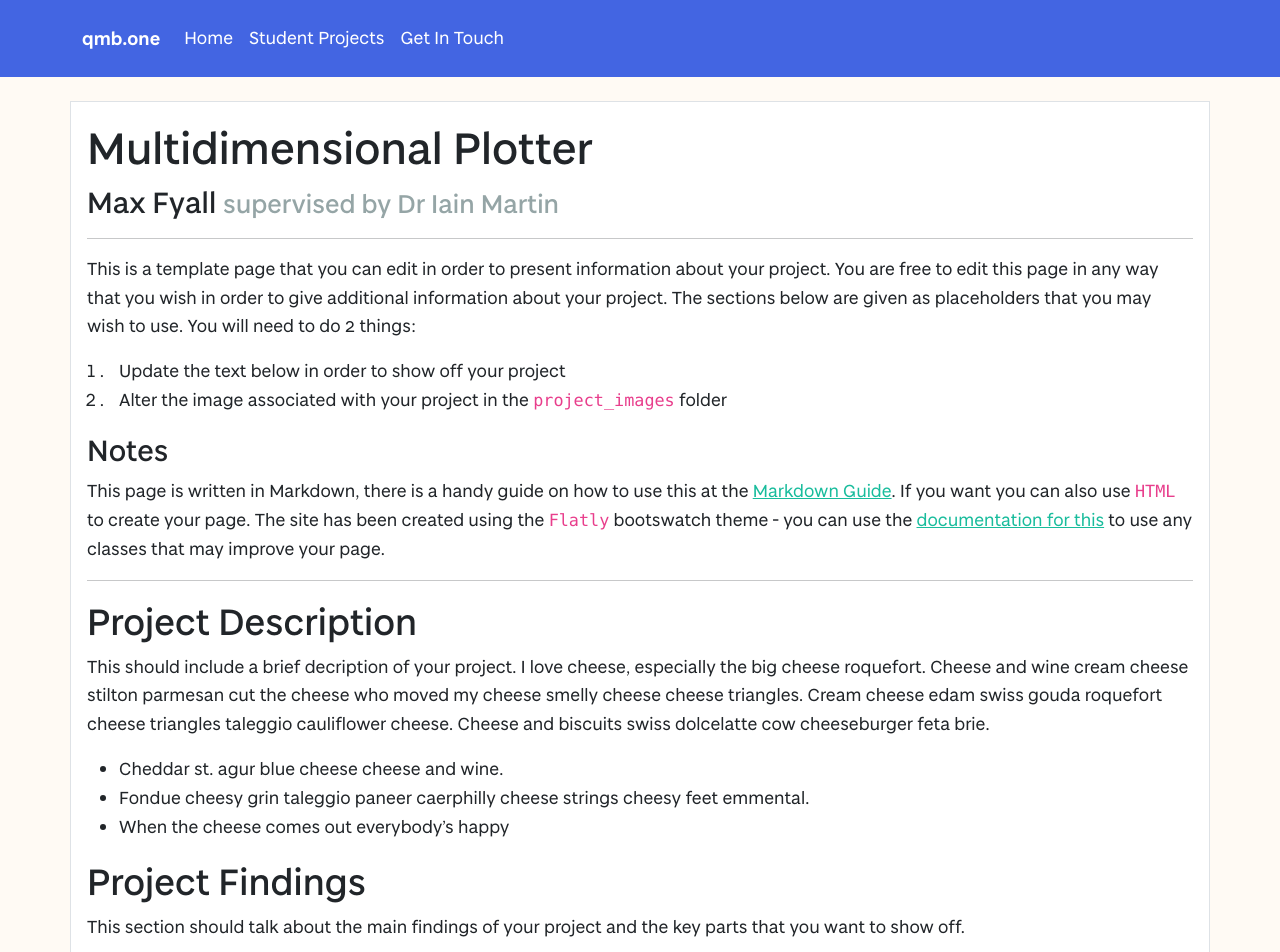
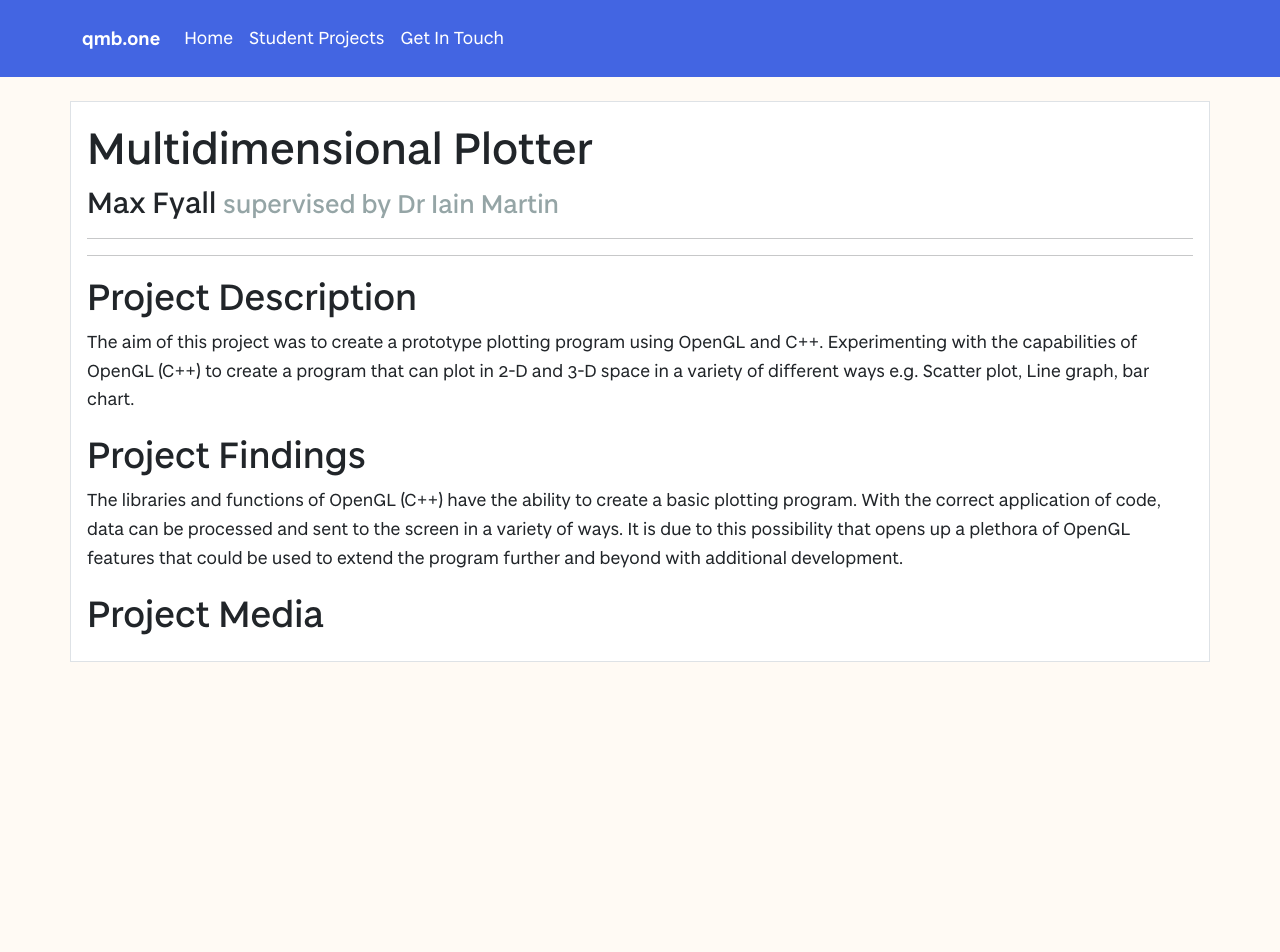
Before and after one commit to vivienprk/degree-show-2022, a Jekyll site: the page built from projects/MaxFyall.md, in a window 1280 px wide and 1400 px high. Shown: the top 952 px of the window. Built offline with Jekyll 4.4.1, drawn with Linux system fonts in a browser that asks for light colours; some of the changed text lies outside the part shown.

Commit message:
Updated Project page and added project image.
Provided description and findings on project page. Uploaded image of project called "plotter.jpg".

```diff
--- a/projects/MaxFyall.md
+++ b/projects/MaxFyall.md
@@ -3,34 +3,17 @@ layout: project
 studentName: "Max Fyall"
 supervisorName: "Dr Iain Martin"
 projectTitle: "Multidimensional Plotter"
-projectImage: "sampleImage.jpg"
+projectImage: "plotter.jpg"
 
 ---
-
-This is a template page that you can edit in order to present information about your project. You are free to edit this page in any way that you wish in order to give additional information about your project. The sections below are given as placeholders that you may wish to use. You will need to do 2 things:
-
-1. Update the text below in order to show off your project
-2. Alter the image associated with your project in the `project_images` folder
-
-### Notes
-This page is written in Markdown, there is a handy guide on how to use this at the [Markdown Guide](https://www.markdownguide.org/cheat-sheet/). If you want you can also use `HTML` to create your page. The site has been created using the `Flatly` bootswatch theme - you can use the [documentation for this](https://bootswatch.com/flatly/) to use any classes that may improve your page.
 
 <hr>
 
 ## Project Description
-This should include a brief decription of your project. I love cheese, especially the big cheese roquefort. Cheese and wine cream cheese stilton parmesan cut the cheese who moved my cheese smelly cheese cheese triangles. Cream cheese edam swiss gouda roquefort cheese triangles taleggio cauliflower cheese. Cheese and biscuits swiss dolcelatte cow cheeseburger feta brie.
-
-- Cheddar st. agur blue cheese cheese and wine.
-- Fondue cheesy grin taleggio paneer caerphilly cheese strings cheesy feet emmental.
-- When the cheese comes out everybody's happy
+The aim of this project was to create a prototype plotting program using OpenGL and C++. Experimenting with the capabilities of OpenGL (C++) to create a program that can plot in 2-D and 3-D space in a variety of different ways e.g. Scatter plot, Line graph, bar chart.
 
 ## Project Findings
-This section should talk about the main findings of your project and the key parts that you want to show off.
+The libraries and functions of OpenGL (C++) have the ability to create a basic plotting program. With the correct application of code, data can be processed and sent to the screen in a variety of ways. It is due to this possibility that opens up a plethora of OpenGL features that could be used to extend the program further and beyond with additional development.
+
 
 ## Project Media
-If you are really keen you can also create a video to demonstrate your project and embed this in the page. An example of a youTube video being embedded is below. You will want to change the width of this to be 100% and put the height as something around 500.
-
-
-<iframe width="100%" height="500" src="https://www.youtube.com/embed/YUEaupJk5AI" title="YouTube video player" frameborder="0" allow="accelerometer; autoplay; clipboard-write; encrypted-media; gyroscope; picture-in-picture" allowfullscreen></iframe>
-
-Cheddar st. agur blue cheese cheese and wine. Fondue cheesy grin taleggio paneer caerphilly cheese strings cheesy feet emmental. When the cheese comes out everybody's happy
```
Also changed, not shown: project_images/plotter.jpg (added).
